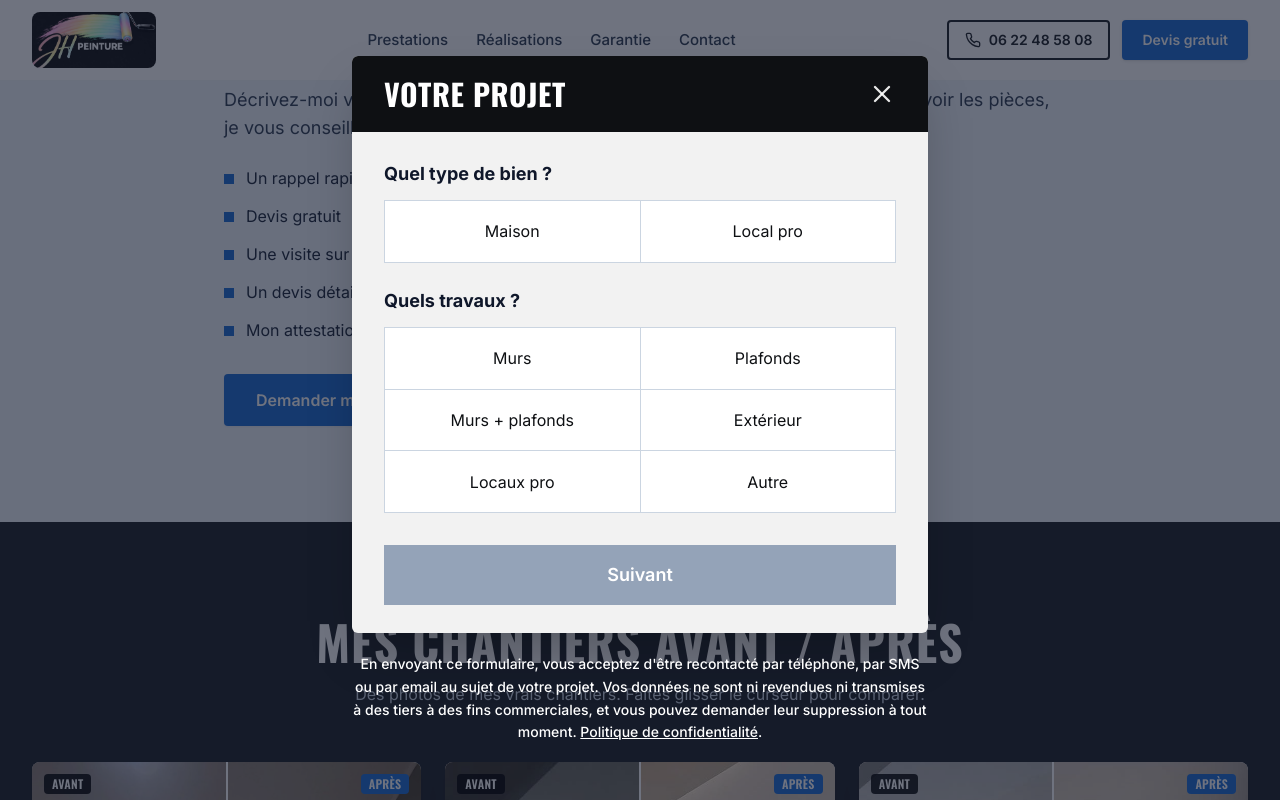
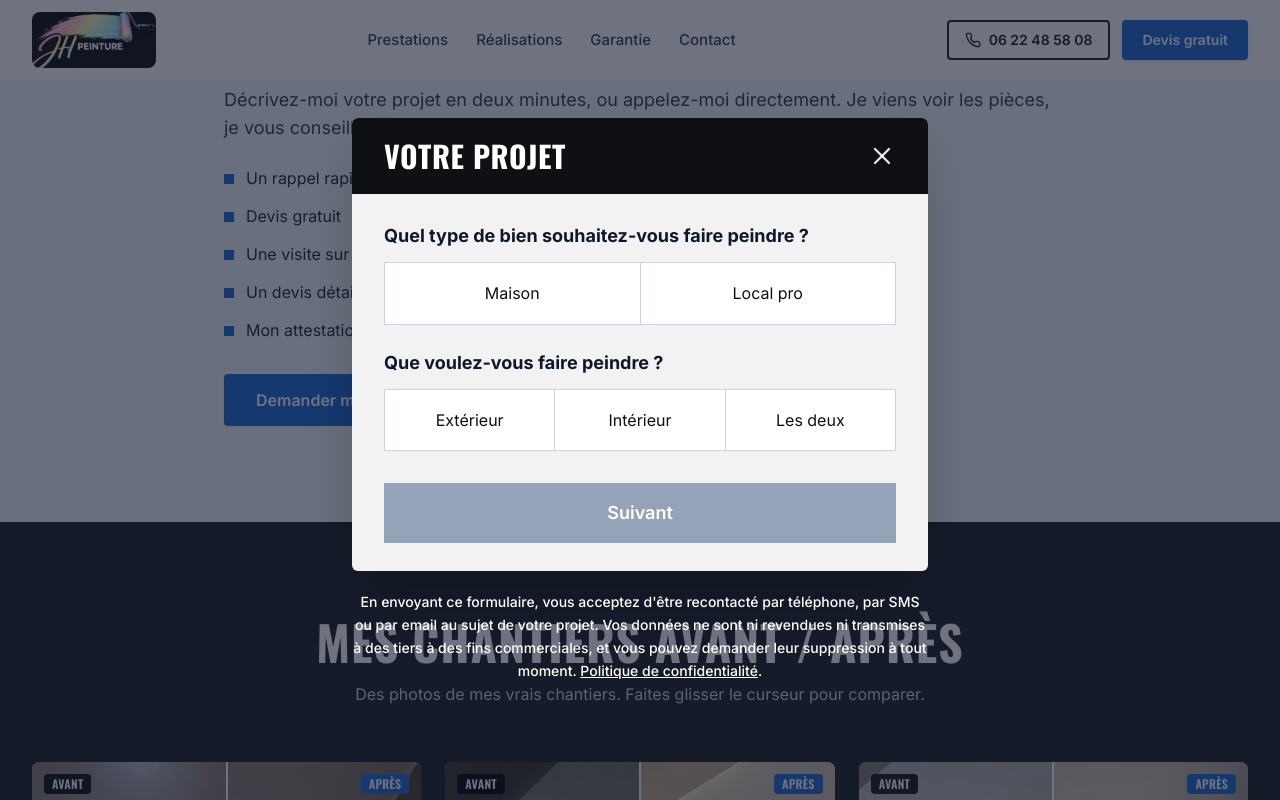
Before and after one commit to electis-wallonie/electis-wallonie-template-site-artisan, a plain HTML site: page site-web/index.html in a window 1280 px wide. Both pictures are taken after a click on the link "Demander mon devis". Shown: the part 1527-2327 px from the top of the page. Drawn offline with nearby package versions, Linux system fonts and the light colour scheme.

Commit message:
Formulaire de devis : étape 1 raccourcie (type de bien, intérieur/extérieur)
Co-Authored-By: Claude Opus 5.5 <noreply@anthropic.com>
Claude-Session: https://claude.ai/code/session_017uJrrNAAxDxNdC1QQKEsr3

```diff
--- a/site-web/index.html
+++ b/site-web/index.html
@@ -304,22 +304,18 @@
         <!-- Étape 1 -->
         <div data-step="1">
           <fieldset class="mb-6">
-            <legend class="text-lg font-bold text-slate-900 mb-3">Quel type de bien ?</legend>
+            <legend class="text-lg font-bold text-slate-900 mb-3">Quel type de bien souhaitez-vous faire peindre ?</legend>
             <div class="grid grid-cols-2 gap-px bg-slate-300 border border-slate-300">
               <button aria-pressed="false" class="devis-opt" data-group="bien" data-value="Maison" type="button">Maison</button>
-              <button aria-pressed="false" class="devis-opt" data-group="bien" data-value="Local pro / immeuble" type="button">Local pro</button>
+              <button aria-pressed="false" class="devis-opt" data-group="bien" data-value="Local pro" type="button">Local pro</button>
             </div>
           </fieldset>
           <fieldset class="mb-8">
-            <legend class="text-lg font-bold text-slate-900 mb-3">Quels travaux ?</legend>
-            <!-- 5 types de travaux + "Autre". data-value = libellé reçu par email, texte du bouton = libellé court -->
-            <div class="grid grid-cols-2 gap-px bg-slate-300 border border-slate-300">
-              <button aria-pressed="false" class="devis-opt" data-group="travaux" data-value="Murs" type="button">Murs</button>
-              <button aria-pressed="false" class="devis-opt" data-group="travaux" data-value="Plafonds" type="button">Plafonds</button>
-              <button aria-pressed="false" class="devis-opt" data-group="travaux" data-value="Murs + plafonds" type="button">Murs + plafonds</button>
+            <legend class="text-lg font-bold text-slate-900 mb-3">Que voulez-vous faire peindre ?</legend>
+            <div class="gap-px bg-slate-300 border border-slate-300" style="display:grid;grid-template-columns:repeat(3,minmax(0,1fr))">
               <button aria-pressed="false" class="devis-opt" data-group="travaux" data-value="Extérieur" type="button">Extérieur</button>
-              <button aria-pressed="false" class="devis-opt" data-group="travaux" data-value="Locaux pro" type="button">Locaux pro</button>
-              <button aria-pressed="false" class="devis-opt" data-group="travaux" data-value="Autre" type="button">Autre</button>
+              <button aria-pressed="false" class="devis-opt" data-group="travaux" data-value="Intérieur" type="button">Intérieur</button>
+              <button aria-pressed="false" class="devis-opt" data-group="travaux" data-value="Intérieur et extérieur" type="button">Les deux</button>
             </div>
           </fieldset>
           <button class="devis-btn w-full py-4 text-lg font-semibold text-white bg-slate-400 cursor-not-allowed transition-colors" disabled id="devis-next" type="button">Suivant</button>
```
